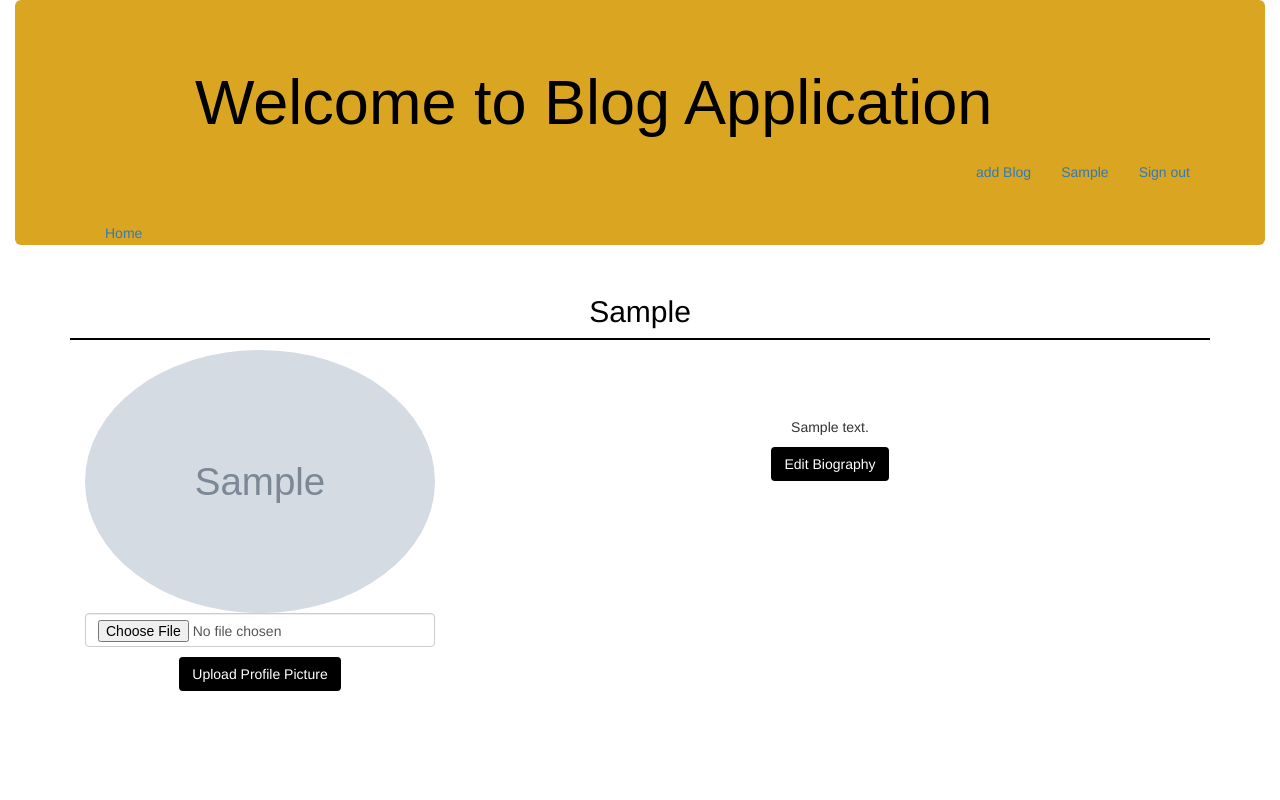
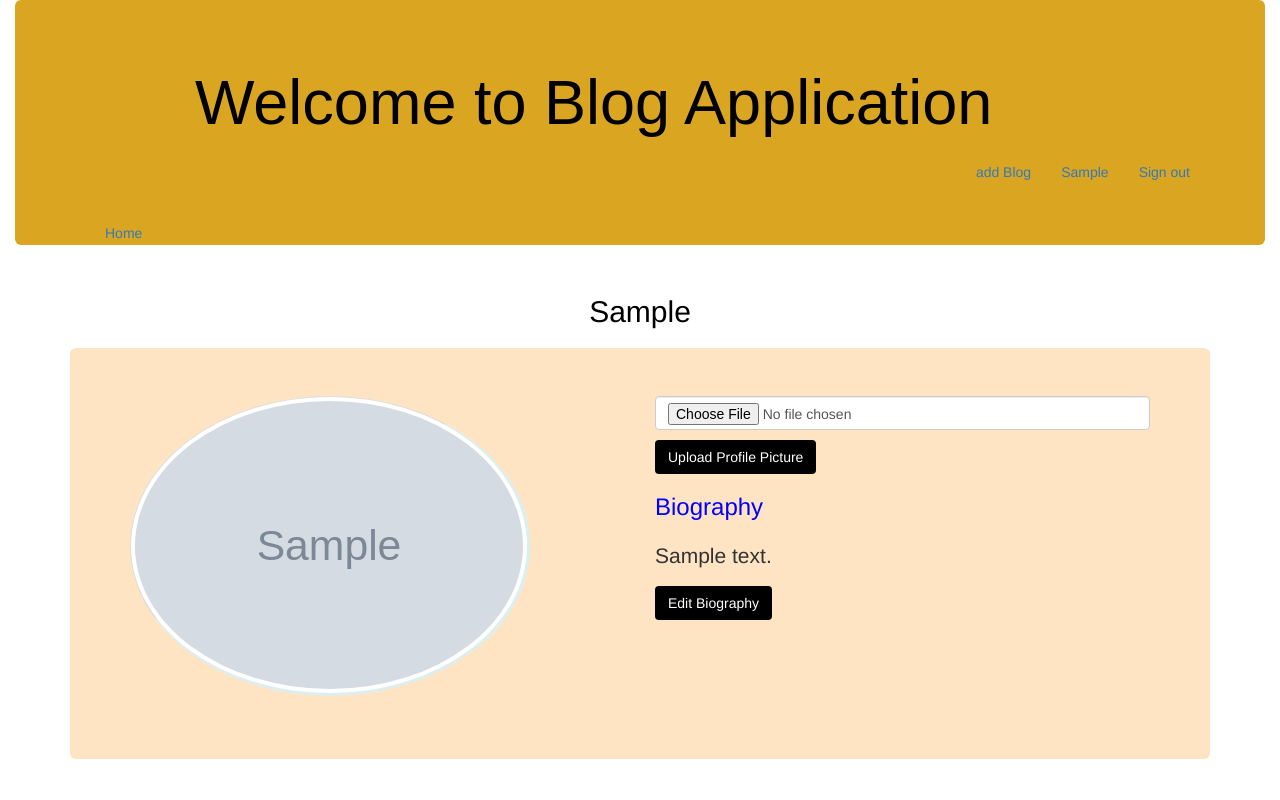
Before and after one commit to UmuhireAnuarithe/Personal_Blog, a Flask app: a page that uses Desktop/Umuhire/Personal_Blog/app/templates/profile/profile.html in a window 1280 px wide. Run offline with Flask 2, Linux system fonts and the light colour scheme; a user stored in the database is signed in; tables that the repository leaves empty hold one stand-in row (values such as "Sample post"); grey boxes marked "Sample" are stand-in pictures; data that the repository does not hold is empty; some libraries are stand-ins or nearby versions; some web fonts are replaced.

Commit message:
styled profile

```diff
--- a/Desktop/Umuhire/Personal_Blog/app/templates/profile/profile.html
+++ b/Desktop/Umuhire/Personal_Blog/app/templates/profile/profile.html
@@ -2,21 +2,27 @@
 
 {% block content %}
 <div class="container">
-  <!-- <div class="row"> -->
-
-
-    <div class="jumbutron" style="text-align:center;">
-    <!-- displaying  Username-->
-    <h2 class="text-center" style="color: black; border-bottom: 2px solid#000; padding-bottom: 10px;">
+  <!-- <div class="jumbotron" style="background-color:bisque;"> -->
+    <h2 class="text-center" style="color: black; padding-bottom: 10px;">
       {{user.username| capitalize}} </h2>
+  <!-- </div> -->
   <!--Display profile photo-->
-    <div class="col-md-4">
+  <div class="jumbotron" style="background-color:bisque;">
+      <div class="row">
+    <div class="col-md-6">
       {% if user.profile_pic_path %}
-      <img class="img-responsive img-circle" src="{{url_for('static',filename=user.profile_pic_path)}}" alt="" class="img-thumbnail">
+      <img src="{{url_for('static',filename=user.profile_pic_path)}}"style="border-radius: 50%;
+      border-right: 3px solid #d8f0f3;
+      border-bottom: 3px solid #dceef0;
+      text-align: center;
+      height: 300px;
+      width: 400px;
+      margin-bottom: 3%;"class="img-thumbnail">
       {%else%}
       <p>No profile picture</p>
       {% endif %}
-
+    </div>
+    <div class="col-md-6">
       {% if user == current_user %}
       <form action="{{url_for('main.update_pic',uname=user.username)}}" method="post" enctype="multipart/form-data">
         <input type="file" name="photo" class="form-control" required>
@@ -24,10 +30,9 @@
           Profile Picture</button>
       </form>
       {% endif %}
-    </div>
-    <div class="col-md-8">
 
-          <h3 style=" padding-bottom: 10px; color: #ffffff;"> Biography </h3>
+
+      <h3 style=" padding-bottom: 10px; color:blue;"> Biography </h3>
       <!--Displaying user bio-->
       {% if user.bio %}
       <p> {{user.bio}}</p>
@@ -41,6 +46,5 @@
       {% endif %}
     </div>
   </div>
+</div>
 {% endblock %}
-    </div>
-  </div>
```
Also changed, not shown: Desktop/Umuhire/Personal_Blog/app/static/photos/Screenshot_from_2019-07-15_09-33-20.png (added), Desktop/Umuhire/Personal_Blog/app/static/photos/passion_2.png (added). Lines whose indentation alone changed are shown as unchanged.
